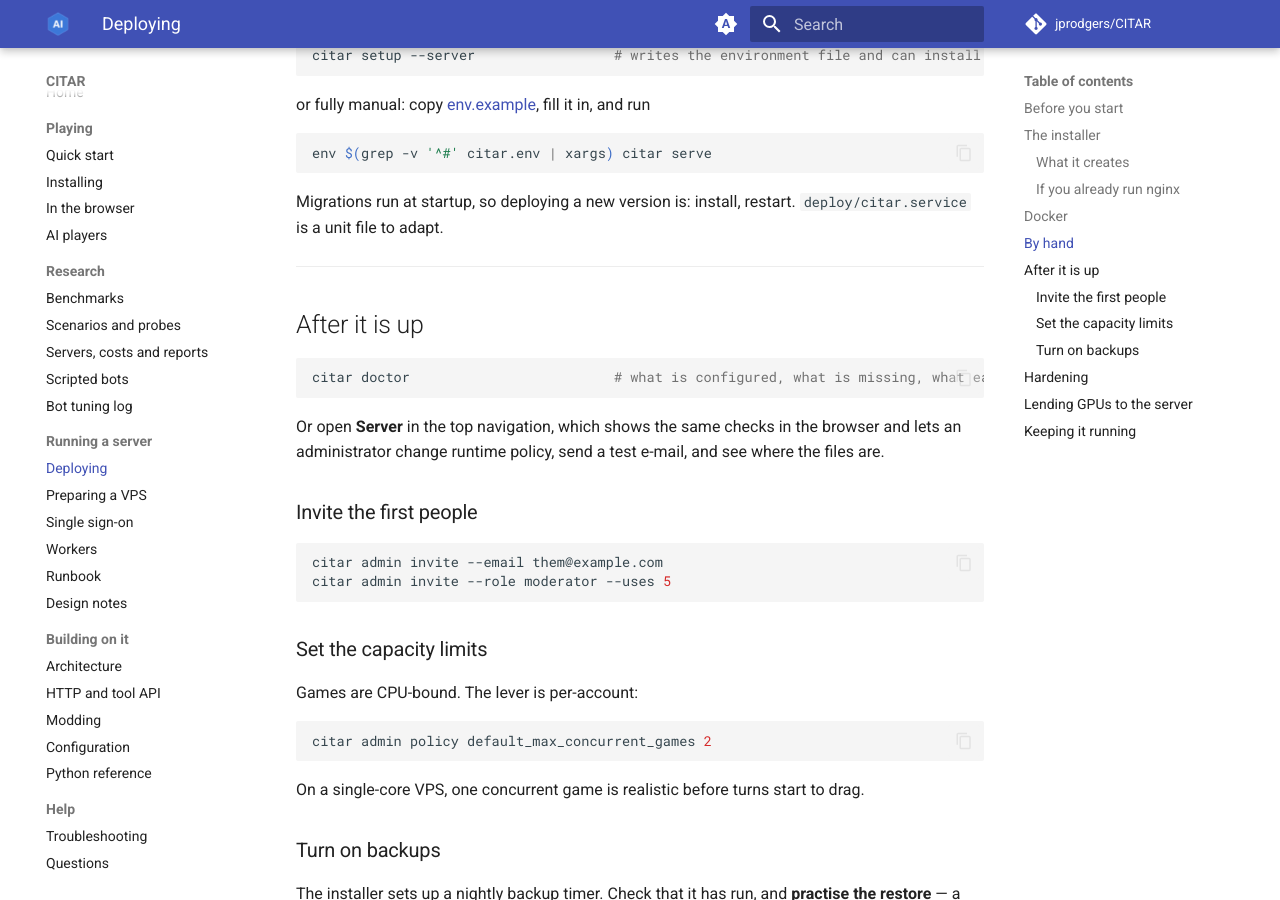
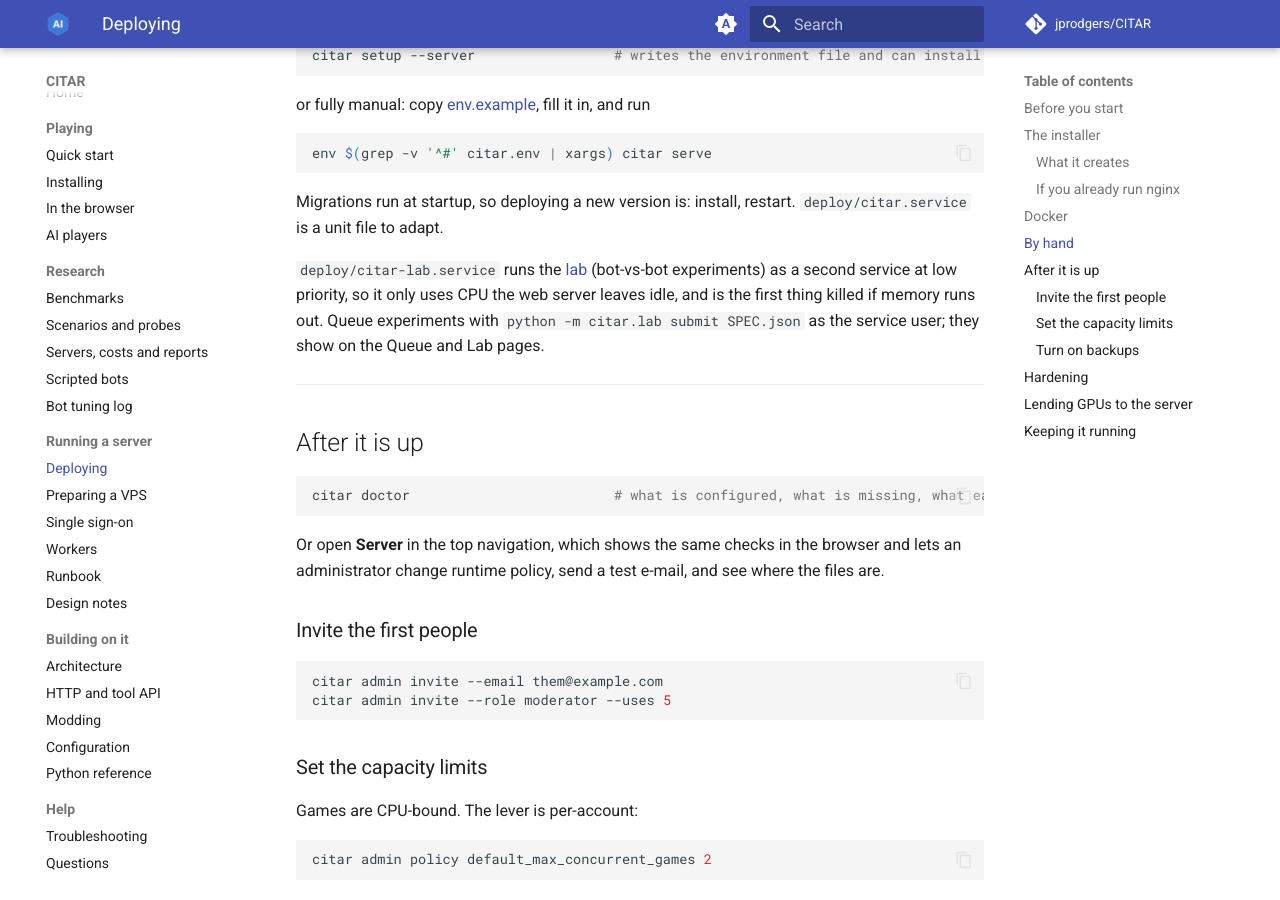
Before and after one commit to jprodgers/CITAR, an MkDocs documentation site: the page built from docs/server/DEPLOY.md, in a window 1280 px wide and 900 px high, scrolled down 2907 px. Built offline with MkDocs 1.6.1 and Material for MkDocs 9.7.7, drawn with Linux system fonts in a browser that asks for light colours; comment, search, counter and statistics services are not loaded.

Commit message:
Run the lab as a permanent service
deploy/citar-lab.service runs the bot-vs-bot lab runner at low CPU and I/O
weight with its own memory cap and a high OOM score, so it only uses idle CPU
and never costs the web server or the other sites on the box.

Co-Authored-By: Claude Opus 5 <noreply@anthropic.com>

```diff
--- a/docs/server/DEPLOY.md
+++ b/docs/server/DEPLOY.md
@@ -124,6 +124,11 @@ env $(grep -v '^#' citar.env | xargs) citar serve
 Migrations run at startup, so deploying a new version is: install, restart. `deploy/citar.service`
 is a unit file to adapt.
 
+`deploy/citar-lab.service` runs the [lab](../BOTS.md) (bot-vs-bot experiments) as a second service at low
+priority, so it only uses CPU the web server leaves idle, and is the first thing killed if memory runs out.
+Queue experiments with `python -m citar.lab submit SPEC.json` as the service user; they show on the Queue and
+Lab pages.
+
 ---
 
 ## After it is up
```
Also changed, not shown: 1 other file.
